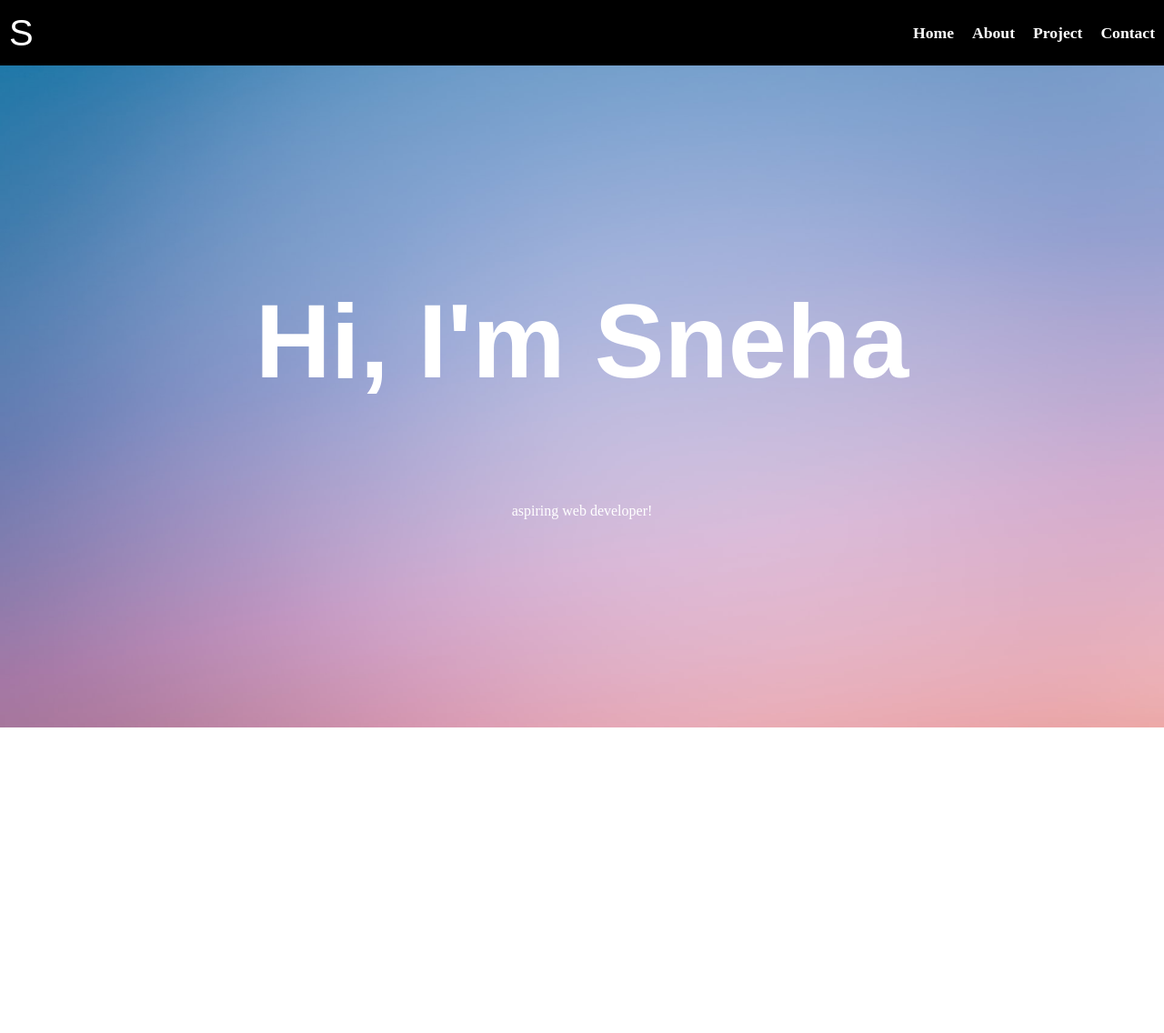
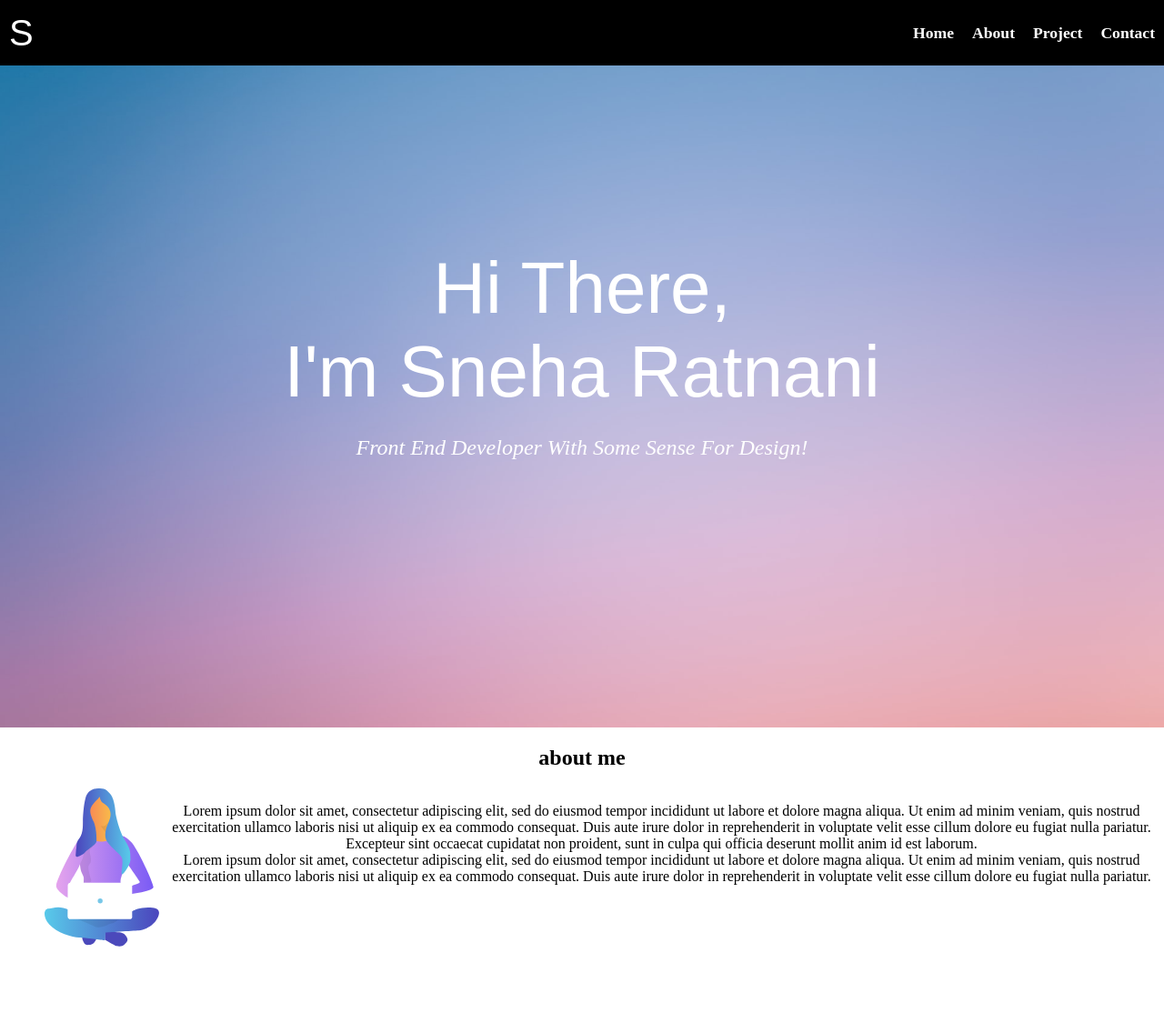
Before and after one commit to sneharatnani/dummy-portfolio-site, a plain HTML site: page index.html in a window 1280 px wide. Shown: the whole page at 91% size. Before the commit the page ends 800 px from the top, so only its background shows below. Drawn offline with Linux system fonts and the light colour scheme; a web font is replaced by a local one.

Commit message:
add about

```diff
--- a/css/style.css
+++ b/css/style.css
@@ -61,19 +61,38 @@ header {
 }
 
 .welcome-content {
+    text-align: center;
     color: white;
     height: 100%;
     display: flex;
     flex-direction: column;
     justify-content: center;
     align-items: center;
+    text-transform: capitalize;
 }
 
 .welcome-content h1 {
-    /* font-family: 'Raleway', sans-serif;  */
+    margin: 0;
+    font-weight: normal;
     font-family: 'Zen Antique', sans-serif;
-    font-size: 9vw;
-    text-transform: capitalize;
+    font-size: 5rem;
+}
+
+.welcome-content p {
+    font-style: italic;
+    font-size: 1.5rem;
+}
+
+/* about */
+
+.about {
+    display: grid;
+    grid-template-columns: auto 1fr;
+    text-align: center;
+}
+
+.about h2 {
+    grid-column: 1 / -1;
 }
 
 /* media queries */
@@ -83,7 +102,6 @@ header {
     header {
         height: 14vh;
     }
-
     #navbar {
         flex-direction: column;
     }
@@ -97,4 +115,11 @@ header {
     .nav-link li:last-child {
         padding-right: 0;
     }
+    /* welcome */
+    .welcome-content h1 {
+        font-size: 2.5rem;
+    }
+    .welcome-content p {
+        font-size: 1.4rem;
+    }
 }
--- a/index.html
+++ b/index.html
@@ -6,7 +6,8 @@
     <meta http-equiv="X-UA-Compatible" content="IE=edge">
     <meta name="viewport" content="width=device-width, initial-scale=1.0">
     <link rel="icon" href="img/favicon-32x32.png" type="image/png">
-    <link href="https://fonts.googleapis.com/css2?family=Raleway:wght@100&family=Zen+Antique&display=swap" rel="stylesheet">
+    <link href="https://fonts.googleapis.com/css2?family=Raleway:wght@100&family=Zen+Antique&display=swap"
+        rel="stylesheet">
     <link rel="stylesheet" href="css/style.css">
     <title>Portfolio</title>
 </head>
@@ -25,9 +26,28 @@
     </header>
     <section id="welcome-section">
         <div class="welcome-content">
-            <h1>hi, i'm sneha</h1>
-            <p>aspiring web developer!</p>
+            <h1>hi there,<br>
+                i'm sneha ratnani</h1>
+            <p>front end developer with some sense for design!</p>
         </div>
+    </section>
+
+    <section class="about">
+        <h2>about me</h2>
+        <img src="img/girl_laptop.svg" alt="">
+        <p>
+            Lorem ipsum dolor sit amet, consectetur adipiscing elit, sed do eiusmod tempor incididunt ut labore et
+            dolore magna
+            aliqua. Ut enim ad minim veniam, quis nostrud exercitation ullamco laboris nisi ut aliquip ex ea commodo
+            consequat. Duis aute irure dolor in reprehenderit in voluptate velit esse cillum dolore eu fugiat nulla
+            pariatur. Excepteur sint
+            occaecat cupidatat non proident, sunt in culpa qui officia deserunt mollit anim id est laborum. <br>
+            Lorem ipsum dolor sit amet, consectetur adipiscing elit, sed do eiusmod tempor incididunt ut labore et
+            dolore magna
+            aliqua. Ut enim ad minim veniam, quis nostrud exercitation ullamco laboris nisi ut aliquip ex ea commodo
+            consequat. Duis
+            aute irure dolor in reprehenderit in voluptate velit esse cillum dolore eu fugiat nulla pariatur.
+        </p>
     </section>
 </body>
 
```
